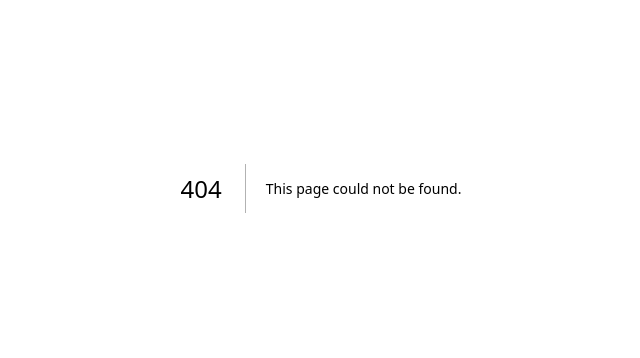
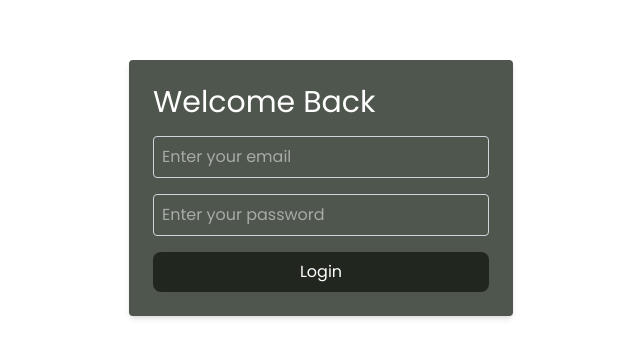
Before and after one commit to lokesh-dc/Formify, a Next.js app: page /auth in a window 1280 px wide. Before the commit this address had no page. Shown: the part 212-570 px from the top of the page, without its empty margins (319-959 px from the left). Built offline with nearby package versions, Linux system fonts and the light colour scheme.

Commit message:
Components : Dynamic Forms - setup

```diff
--- /dev/null
+++ b/src/app/(auth)/auth/page.js
@@ -0,0 +1,16 @@
+import AuthForm from "@/components/forms/auth";
+
+export default function AuthPage() {
+	return (
+		<div
+			style={{
+				minHeight: "100vh",
+				display: "flex",
+				justifyContent: "center",
+				alignItems: "center",
+			}}
+		>
+			<AuthForm />
+		</div>
+	);
+}
--- a/src/components/buttons/primaryButton.jsx
+++ b/src/components/buttons/primaryButton.jsx
@@ -5,9 +5,10 @@ export default function PrimaryButton({
 	isLink = false,
 	title = "",
 	linkTarget = "",
+	type = "button",
 }) {
 	const Tag = isLink ? Link : "button";
-	const props = isLink ? { href: linkTarget } : { onClick: clickEvent };
+	const props = isLink ? { href: linkTarget } : { onClick: clickEvent, type };
 
 	return (
 		<Tag className="bg-[#21261f] py-2 px-7 rounded-lg text-white" {...props}>
--- /dev/null
+++ b/src/components/forms/auth/index.jsx
@@ -0,0 +1,58 @@
+"use client";
+import { useState } from "react";
+import { getFormConfig, LoginFormConfigType } from "@/constants/forms/users";
+import PrimaryButton from "@/components/buttons/primaryButton";
+import FieldsContainer from "@/components/helpers/form/container";
+export default function AuthForm() {
+	const [currentForm, setCurrentForm] = useState(LoginFormConfigType);
+	const [currentFormConfig, setCurrentFormConfig] = useState(
+		getFormConfig(currentForm || LoginFormConfigType)
+	);
+	const [formState, setFormState] = useState({});
+	const [formErrors, setFormErrors] = useState({});
+	const [loading, setLoading] = useState(false);
+
+	async function handleSubmit(e) {
+		e.preventDefault();
+		// setLoading(true);
+		setError("");
+		// const endpoint = isLogin ? "/api/login" : "/api/signup";
+		const body = { email, password };
+
+		try {
+			const res = await fetch(endpoint, {
+				method: "POST",
+				headers: { "Content-Type": "application/json" },
+				body: JSON.stringify(body),
+			});
+			const data = await res.json();
+			if (!res.ok) {
+				throw new Error(data.message || "Something went wrong");
+			}
+			// alert(isLogin ? "Logged in!" : "Signed up! You can login now.");
+			// if (!isLogin) setIsLogin(true);
+		} catch (err) {
+			setFormErrors(err.message);
+		} finally {
+			// setLoading(false);
+		}
+	}
+
+	return (
+		<div className="bg-primary flex flex-col gap-4 text-white p-6 rounded shadow-md max-w-sm w-full">
+			<h2 className="text-3xl">{currentFormConfig?.title}</h2>
+			<form className="flex flex-col gap-4" onSubmit={handleSubmit}>
+				<FieldsContainer config={currentFormConfig?.fields} />
+				<PrimaryButton
+					title={
+						loading
+							? currentFormConfig?.submitLoadingTitle
+							: currentFormConfig?.submitTitle
+					}
+					type="submit"
+					disabled={loading}
+				/>
+			</form>
+		</div>
+	);
+}
--- /dev/null
+++ b/src/components/helpers/form/container.jsx
@@ -0,0 +1,15 @@
+import { InputFieldType } from "@/constants/forms";
+import InputField from "./fields/input";
+export default function FieldsContainer({ config }) {
+	return (
+		<div className="flex flex-col gap-4">
+			{config?.map((fieldConfig, index) => {
+				const { fieldType, id } = fieldConfig;
+				switch (fieldType) {
+					case InputFieldType:
+						return <InputField key={id} {...fieldConfig} />;
+				}
+			})}
+		</div>
+	);
+}
--- /dev/null
+++ b/src/components/helpers/form/fields/input.jsx
@@ -0,0 +1,18 @@
+export default function InputField({
+	type,
+	placeholder,
+	value,
+	onChange,
+	required,
+}) {
+	return (
+		<input
+			type={type}
+			placeholder={placeholder}
+			value={value}
+			required={required}
+			onChange={onChange}
+			className="p-2 rounded border border-gray-300 focus:outline-none focus:ring-2 focus:ring-primary"
+		/>
+	);
+}
--- /dev/null
+++ b/src/constants/forms/index.js
@@ -0,0 +1 @@
+export const InputFieldType = "inputFieldType";
--- /dev/null
+++ b/src/constants/forms/users/index.js
@@ -0,0 +1,78 @@
+import { InputFieldType } from "..";
+
+export const LoginFormConfigType = "LoginFormConfig";
+export const SignupFormConfigType = "SignupFormConfig";
+export const loginFormConfig = {
+	title: "Welcome Back",
+	description: "Let's get you logged in",
+	fields: [
+		{
+			id: "email",
+			type: "email",
+			label: "Email",
+			placeholder: "Enter your email",
+			required: true,
+			fieldType: InputFieldType,
+			validations: (email) => {
+				"/^[^s@]+@[^s@]+.[^s@]+$/".test(email);
+			},
+		},
+		{
+			id: "password",
+			type: "text",
+			label: "Password",
+			placeholder: "Enter your password",
+			required: true,
+			fieldType: InputFieldType,
+			isPassword: true,
+		},
+	],
+	submitTitle: "Login",
+	submitLoadingTitle: "Logging you in...",
+};
+
+export const signupFormConfig = {
+	title: "Welcome",
+	description: "Let's get you signed up in no time",
+	fields: [
+		{
+			id: "email",
+			type: "email",
+			label: "Email",
+			placeholder: "Enter your email",
+			required: true,
+			fieldType: InputFieldType,
+			validations: (email) => {
+				"/^[^s@]+@[^s@]+.[^s@]+$/".test(email);
+			},
+		},
+		{
+			id: "password",
+			type: "text",
+			label: "Password",
+			placeholder: "Enter your password",
+			required: true,
+			fieldType: InputFieldType,
+			isPassword: true,
+		},
+		{
+			id: "confirmPassword",
+			type: "text",
+			label: "Confirm Password",
+			placeholder: "Confirm your password",
+			required: true,
+			fieldType: InputFieldType,
+			isPassword: true,
+		},
+	],
+	submitTitle: "Signup",
+	submitLoadingTitle: "Signing you up...",
+};
+
+export const getFormConfig = (type) => {
+	const formtypes = {
+		[LoginFormConfigType]: loginFormConfig,
+		[SignupFormConfigType]: signupFormConfig,
+	};
+	return formtypes[type] || {};
+};
```
